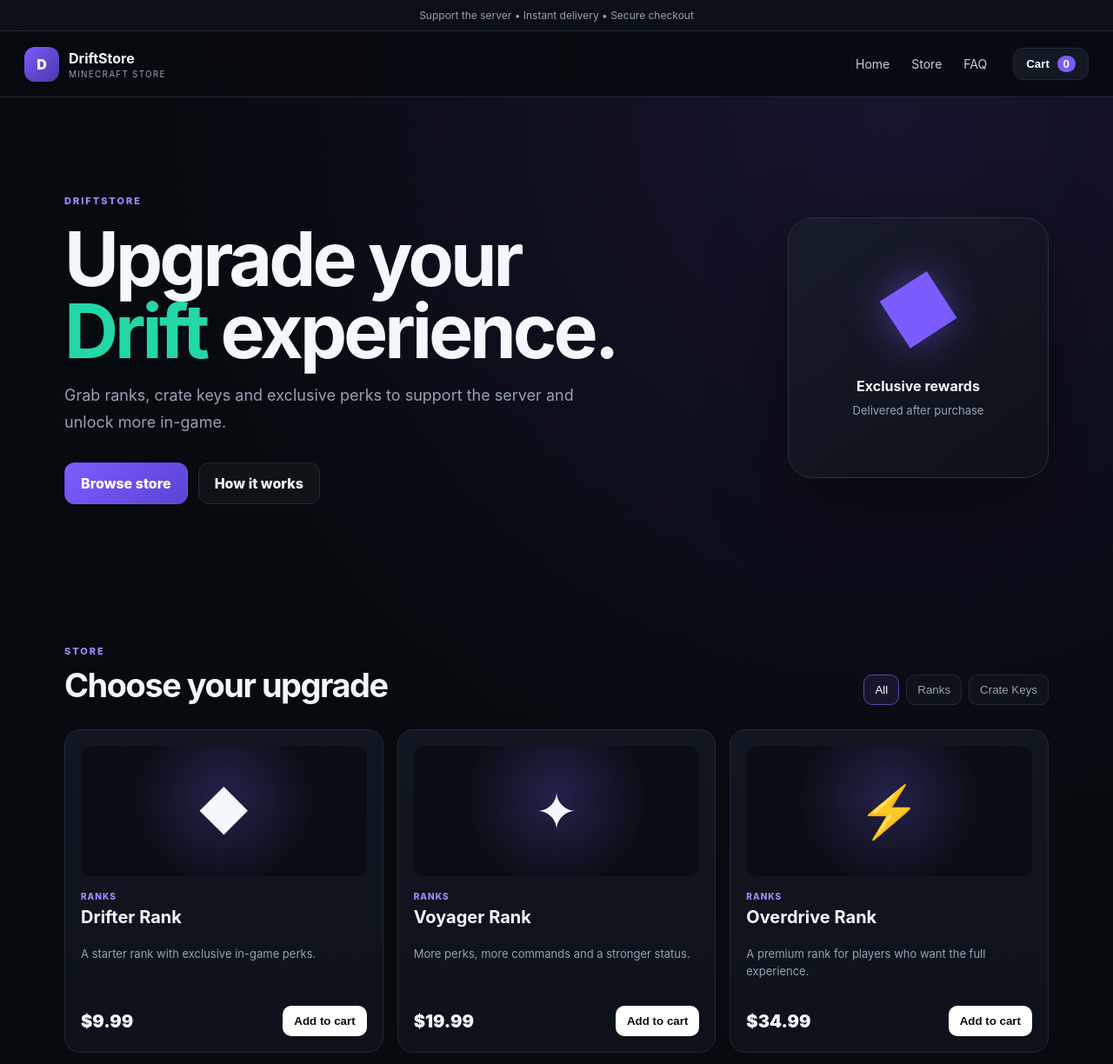
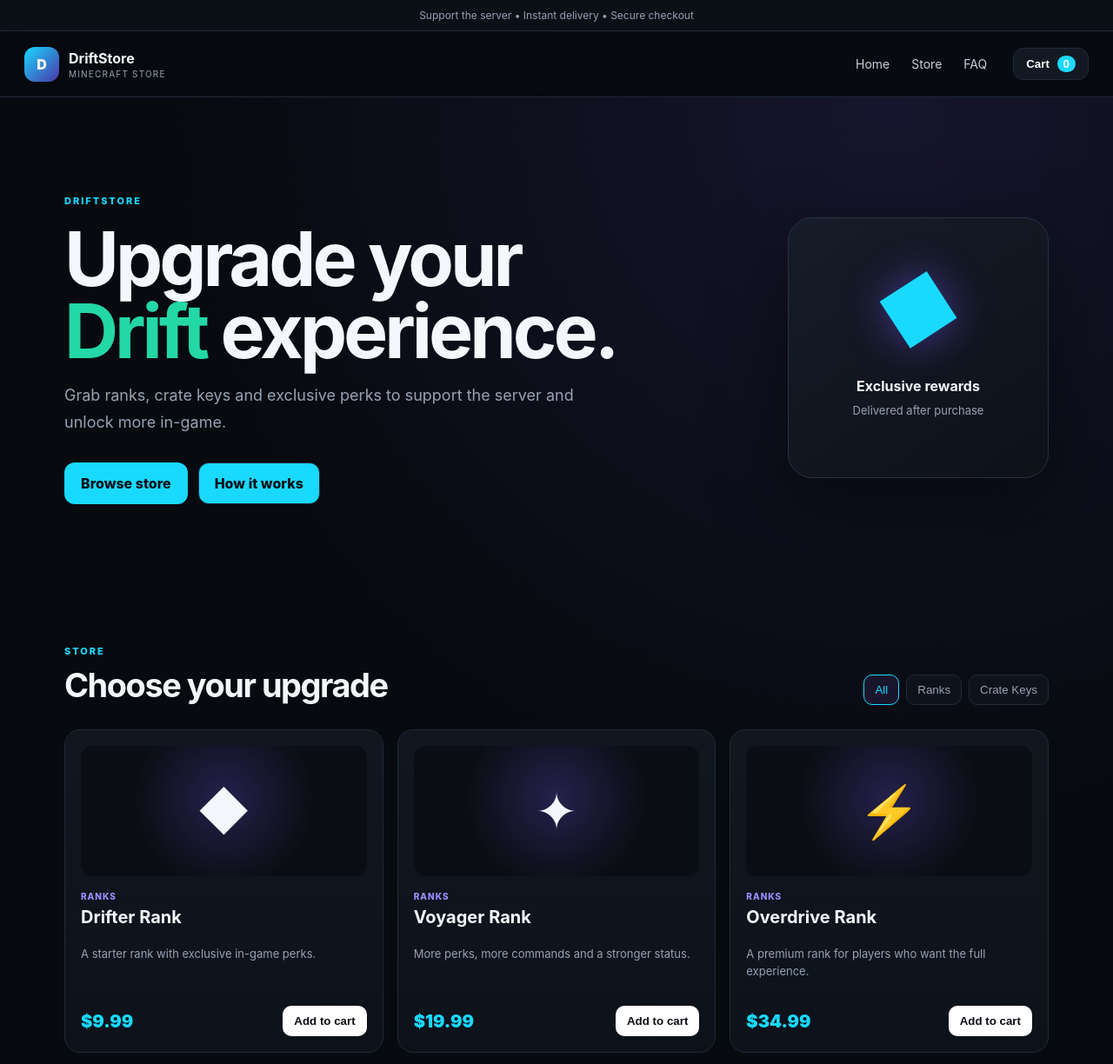
Before and after one commit to traskynuv-droid/Driftstore, a website: page public/index.html in a window 1280 px wide. Shown: the top 1224 px of the page at 87% size. Drawn offline with Linux system fonts and the light colour scheme.

Commit message:
Update styles.css

```diff
--- a/public/styles.css
+++ b/public/styles.css
@@ -15,3 +15,61 @@ footer{border-top:1px solid var(--line);padding:40px max(24px,calc((100vw - var(
 .cart-panel{position:fixed;right:0;top:0;height:100vh;width:min(410px,92vw);background:#0b0f15;border-left:1px solid var(--line);z-index:40;padding:25px;transform:translateX(100%);transition:.25s;overflow:auto}.cart-panel.open{transform:translateX(0)}.cart-head{display:flex;justify-content:space-between;align-items:center}.cart-head button{font-size:30px;background:none;border:0;color:white;cursor:pointer}.overlay{position:fixed;inset:0;background:rgba(0,0,0,.65);z-index:30;opacity:0;pointer-events:none;transition:.2s}.overlay.open{opacity:1;pointer-events:auto}.cart-item{display:flex;gap:12px;padding:15px 0;border-bottom:1px solid var(--line)}.cart-item>div:nth-child(2){flex:1}.cart-item small{color:var(--muted)}.remove{background:none;border:0;color:#ff7884;cursor:pointer}.cart-total{display:flex;justify-content:space-between;padding:22px 0;font-size:18px}.full{width:100%}.tiny{font-size:11px;color:var(--muted);line-height:1.5}
 @media(max-width:800px){.nav{padding:0 16px}.nav nav{display:none}.hero{padding-top:55px;flex-direction:column;align-items:flex-start}.hero-card{width:100%;min-height:220px}.product-grid{grid-template-columns:1fr 1fr}.steps{grid-template-columns:1fr}.section-heading{align-items:flex-start;flex-direction:column}.filters{justify-content:flex-start}}
 @media(max-width:520px){.product-grid{grid-template-columns:1fr}.hero h1{letter-spacing:-2px}.hero p{font-size:16px}.footer-links{flex-direction:column}}
+/* DRIFT BLUE THEME */
+
+:root {
+    --accent: #19d9ff;
+    --accent-light: #67e8ff;
+    --accent-dark: #008cff;
+}
+
+/* Replace common purple colors */
+.eyebrow,
+.section-label,
+.category-label {
+    color: var(--accent);
+}
+
+button,
+.button,
+.btn,
+.primary-button {
+    background: var(--accent);
+    color: #061018;
+}
+
+button:hover,
+.button:hover,
+.btn:hover,
+.primary-button:hover {
+    background: var(--accent-light);
+}
+
+.category.active,
+.filter.active,
+.tab.active {
+    border-color: var(--accent);
+    color: var(--accent);
+}
+
+.price,
+.accent,
+.highlight {
+    color: var(--accent);
+}
+
+/* New Drift logo */
+.brand-logo {
+    width: 84px;
+    height: 84px;
+    object-fit: contain;
+    display: block;
+}
+
+/* Make the header logo fit nicely on phones */
+@media (max-width: 600px) {
+    .brand-logo {
+        width: 64px;
+        height: 64px;
+    }
+}
```
